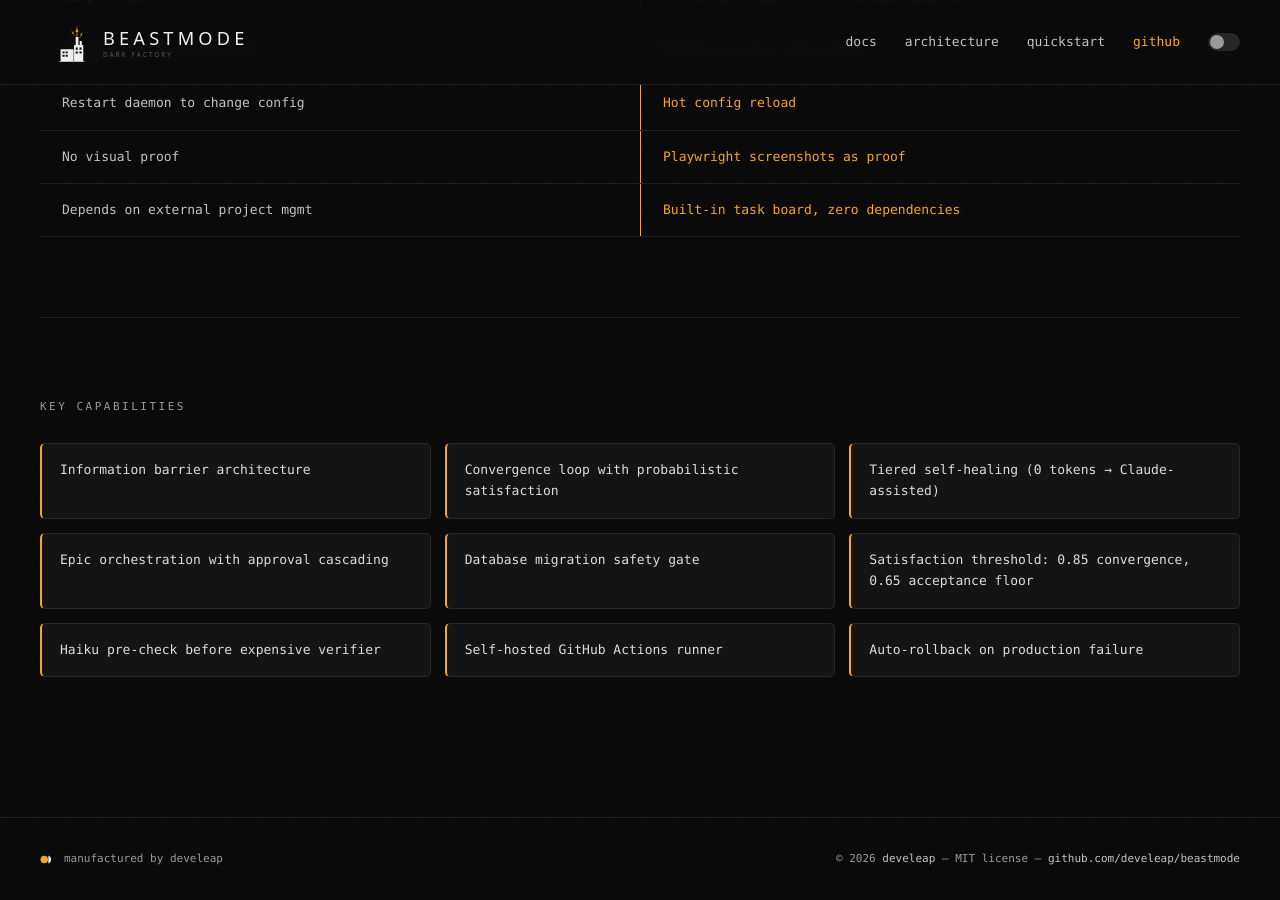
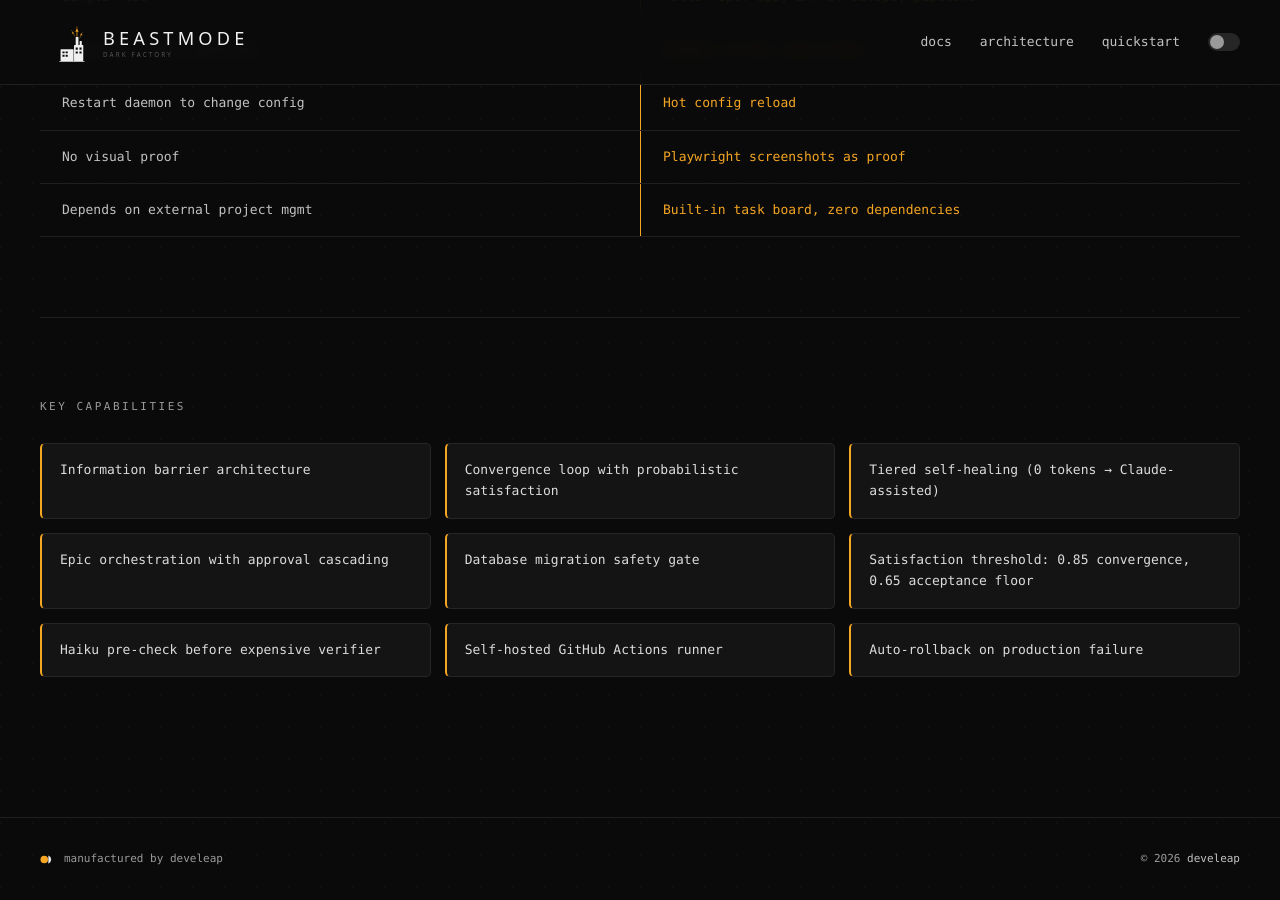
Before and after one commit to giladneiger/beastmode-docs, a Jekyll site: the page index.html, which Jekyll copies as it is, in a window 1280 px wide and 900 px high, scrolled down 4362 px. Built offline with Jekyll 4.4.1, drawn with Linux system fonts in a browser that asks for light colours.

Commit message:
chore: remove GitHub links — source repo is private
Remove GitHub link from navbar, hero CTA, and footer since the
source repo is private and visitors would see a 404.

Co-Authored-By: Claude Opus 4.6 (1M context) <noreply@anthropic.com>

```diff
--- a/index.html
+++ b/index.html
@@ -322,7 +322,6 @@ footer .right a:hover { color: var(--body); }
     <a href="#docs" class="nav-hide-sm">docs</a>
     <a href="#architecture" class="nav-hide-sm">architecture</a>
     <a href="#quickstart" class="nav-hide-sm">quickstart</a>
-    <a href="https://github.com/develeap/beastmode" class="accent" target="_blank" rel="noopener">github</a>
     <span class="theme-toggle" id="themeToggle" role="switch" aria-checked="false" aria-label="Toggle light mode" tabindex="0">
       <span class="track"><span class="knob"></span></span>
     </span>
@@ -369,7 +368,6 @@ footer .right a:hover { color: var(--body); }
   <p class="sub">The autonomous pipeline that turns natural language into verified, deployed code. No code review. No manual QA. No human in the loop during execution.</p>
   <div class="cta-row">
     <a href="#quickstart" class="btn primary">Get started</a>
-    <a href="https://github.com/develeap/beastmode" class="btn secondary" target="_blank" rel="noopener">View on GitHub</a>
   </div>
   <aside class="hero-terminal">
     <div class="term-head">
@@ -516,7 +514,7 @@ beastmode up
       <span>manufactured by develeap</span>
     </a>
   </div>
-  <div class="right">&copy; 2026 <a href="https://develeap.com" target="_blank" rel="noopener">develeap</a> — MIT license — <a href="https://github.com/develeap/beastmode" target="_blank" rel="noopener">github.com/develeap/beastmode</a></div>
+  <div class="right">&copy; 2026 <a href="https://develeap.com" target="_blank" rel="noopener">develeap</a></div>
 </footer>
 
 <script>
```
